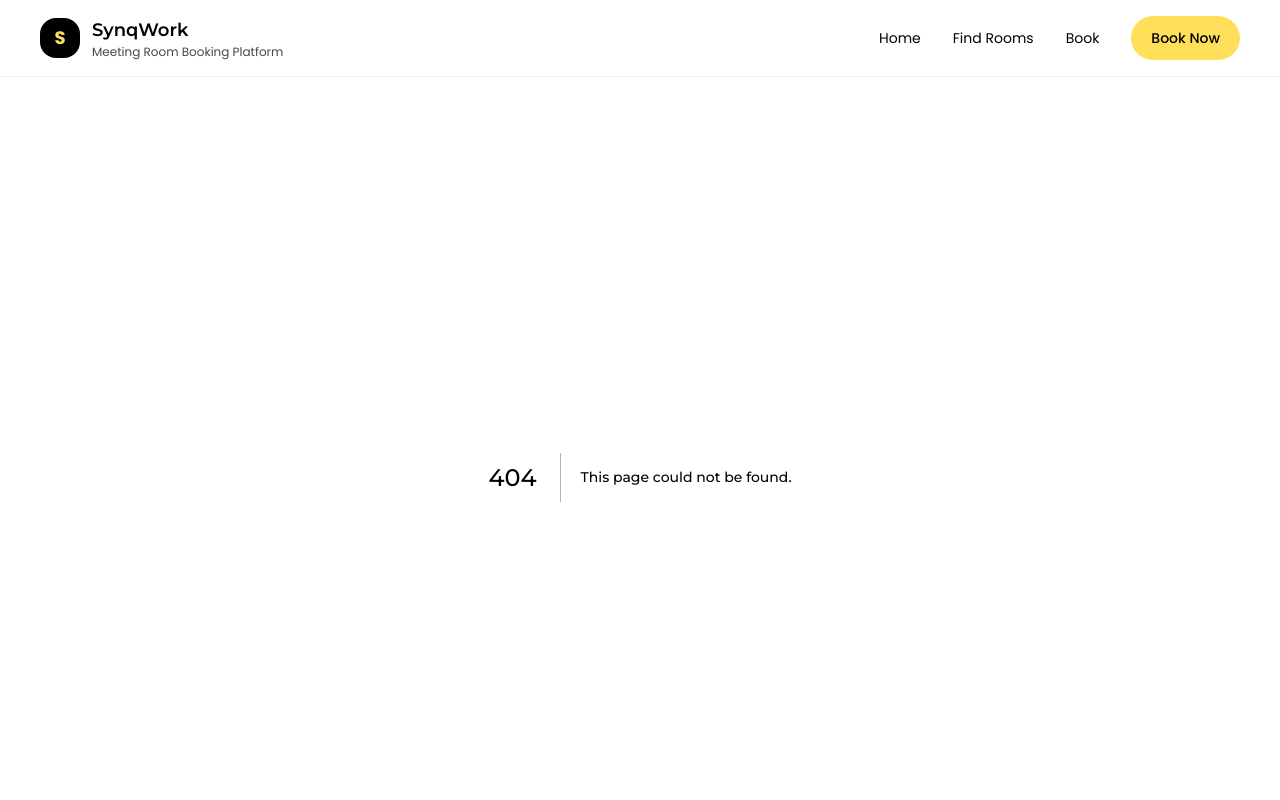
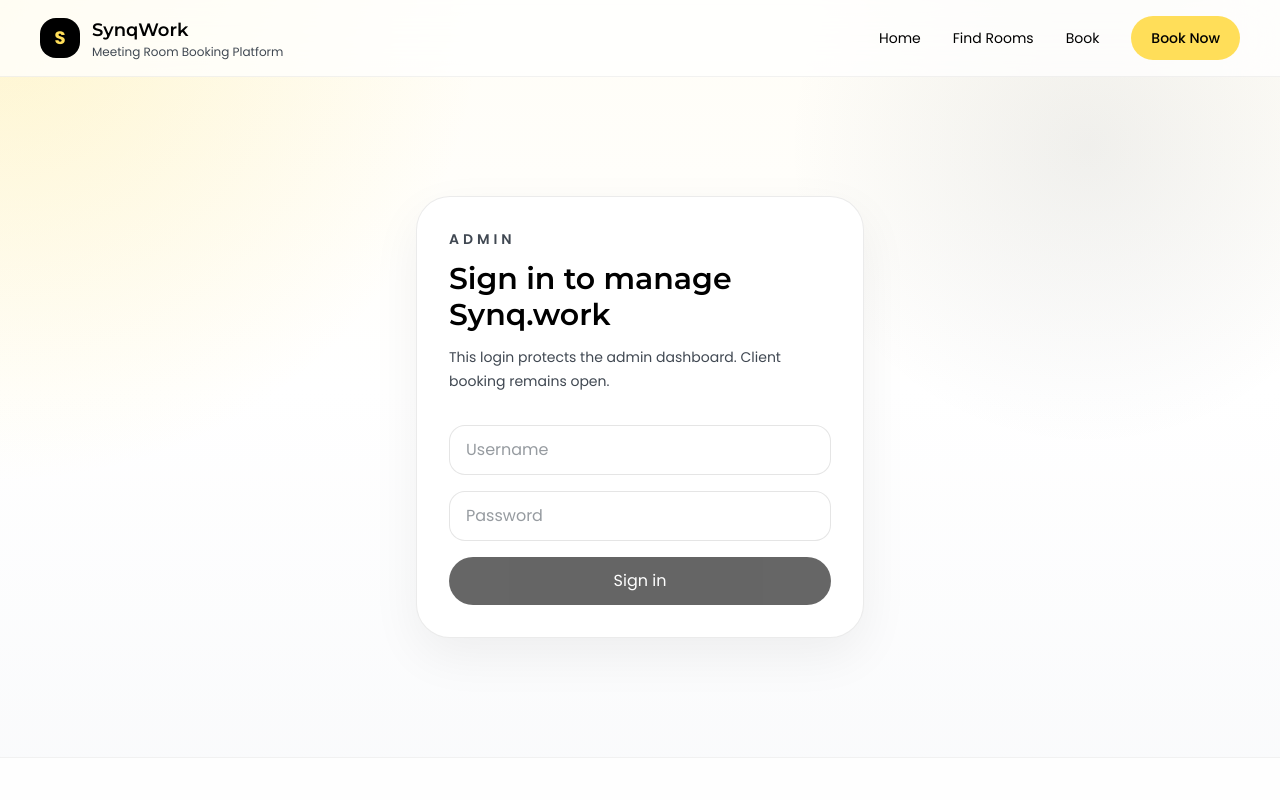
Before and after one commit to Ritesh-khorana/synqwork-booking, a Next.js app: page /admin/login in a window 1280 px wide. Before the commit this address had no page. Shown: the top 800 px of the page. Built offline with nearby package versions, Linux system fonts and the light colour scheme.

Commit message:
Create page.tsx

```diff
--- /dev/null
+++ b/app/admin/login/page.tsx
@@ -0,0 +1,58 @@
+"use client";
+
+import { useRouter, useSearchParams } from "next/navigation";
+import { useState } from "react";
+import { Button } from "@/components/ui/button";
+import { Input } from "@/components/ui/input";
+
+export default function AdminLoginPage() {
+  const router = useRouter();
+  const searchParams = useSearchParams();
+  const next = searchParams.get("next") || "/admin";
+  const [username, setUsername] = useState("");
+  const [password, setPassword] = useState("");
+  const [submitting, setSubmitting] = useState(false);
+  const [error, setError] = useState("");
+
+  async function onSubmit(event: React.FormEvent) {
+    event.preventDefault();
+    setError("");
+    setSubmitting(true);
+
+    const response = await fetch("/api/admin/login", {
+      method: "POST",
+      headers: { "Content-Type": "application/json" },
+      body: JSON.stringify({ username, password }),
+    });
+    const data = await response.json().catch(() => ({}));
+    setSubmitting(false);
+
+    if (!response.ok) {
+      setError(data?.error ?? "Unable to sign in.");
+      return;
+    }
+
+    router.replace(next);
+  }
+
+  return (
+    <div className="section-shell grid min-h-[calc(100vh-120px)] place-items-center py-12">
+      <div className="w-full max-w-md rounded-[34px] border border-black/8 bg-white p-8 shadow-[0_18px_50px_rgba(0,0,0,0.06)]">
+        <p className="text-sm font-semibold uppercase tracking-[0.28em] text-[#404852]">Admin</p>
+        <h1 className="mt-3 text-3xl font-semibold">Sign in to manage Synq.work</h1>
+        <p className="mt-3 text-sm leading-6 text-[#404852]">
+          This login protects the admin dashboard. Client booking remains open.
+        </p>
+
+        <form onSubmit={onSubmit} className="mt-8 grid gap-4">
+          <Input placeholder="Username" value={username} onChange={(e) => setUsername(e.target.value)} autoComplete="username" />
+          <Input placeholder="Password" type="password" value={password} onChange={(e) => setPassword(e.target.value)} autoComplete="current-password" />
+          {error ? <p className="text-sm font-medium text-rose-600">{error}</p> : null}
+          <Button type="submit" disabled={submitting || !username || !password}>
+            {submitting ? "Signing in…" : "Sign in"}
+          </Button>
+        </form>
+      </div>
+    </div>
+  );
+}
```
